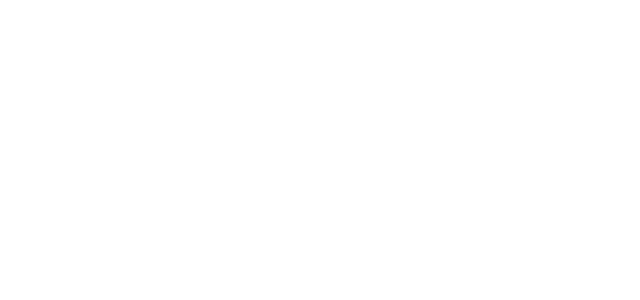
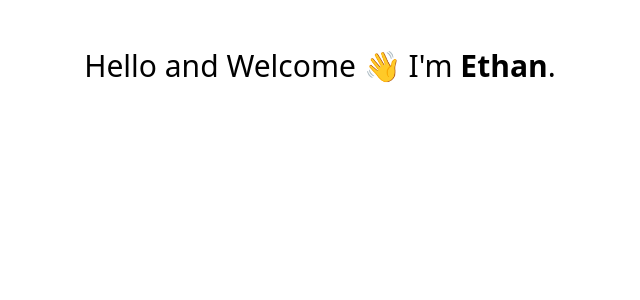
Before and after one commit to ethansalonga/blog-website, a Next.js app: page / in a window 1280 px wide. Shown: the top 300 px of the page, without its empty margins (320-960 px from the left). Built offline with nearby package versions, Linux system fonts and the light colour scheme.

Commit message:
feat: setup main page and layout

```diff
--- a/app/layout.tsx
+++ b/app/layout.tsx
@@ -1,8 +1,8 @@
-import './globals.css'
+import "./globals.css"
 
 export const metadata = {
-  title: 'Create Next App',
-  description: 'Generated by create next app',
+  title: "Create Next App",
+  description: "Generated by create next app",
 }
 
 export default function RootLayout({
@@ -12,7 +12,7 @@
 }) {
   return (
     <html lang="en">
-      <body>{children}</body>
+      <body className="dark:bg-slate-800">{children}</body>
     </html>
   )
 }
--- a/app/page.tsx
+++ b/app/page.tsx
@@ -1,3 +1,12 @@
 export default function Home() {
-  return <main></main>
+  return (
+    <main className="px-6 mx-auto">
+      <p className="mt-12 mb-12 text-3xl text-center dark:text-white">
+        Hello and Welcome 👋&nbsp;
+        <span className="whitespace-nowrap">
+          I&apos;m <span className="font-bold">Ethan</span>.
+        </span>
+      </p>
+    </main>
+  )
 }
--- a/package.json
+++ b/package.json
@@ -20,6 +20,7 @@
     "typescript": "5.2.2"
   },
   "devDependencies": {
+    "@tailwindcss/typography": "^0.5.10",
     "autoprefixer": "^10.4.15",
     "postcss": "^8.4.29",
     "tailwindcss": "^3.3.3"
--- a/tailwind.config.js
+++ b/tailwind.config.js
@@ -8,5 +8,5 @@
   theme: {
     extend: {},
   },
-  plugins: [],
+  plugins: [require("@tailwindcss/typography")],
 }
```
Also changed, not shown: 1 other file (tests, documents, lock files or other folders).
